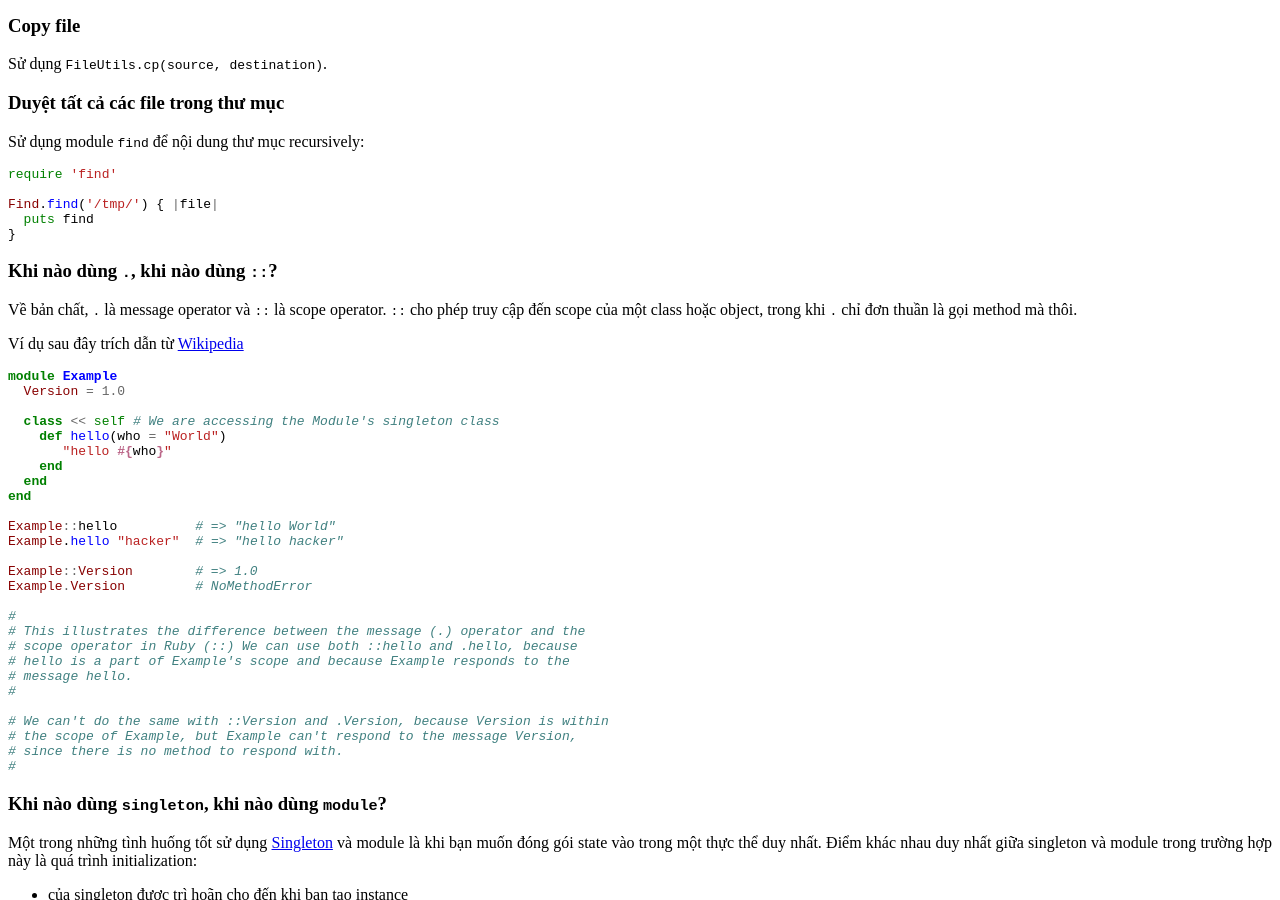
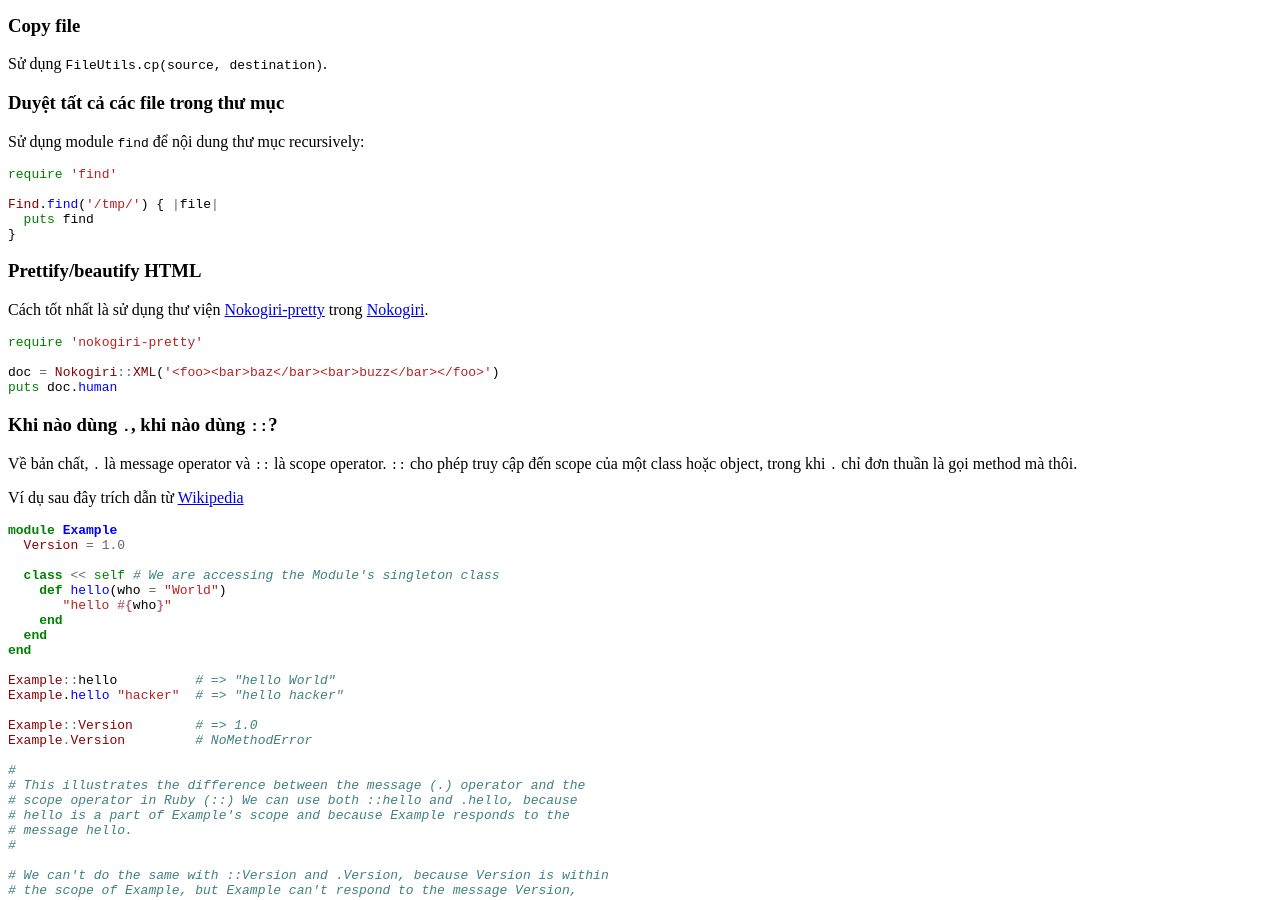
Before and after one commit to cmpitg/cmpitg.github.com, a Jekyll site: the page built from guides-vi/ruby.md, in a window 1280 px wide and 900 px high, scrolled down 811 px. Built offline with Jekyll 4.4.1, drawn with Linux system fonts in a browser that asks for light colours; Markdown is read by kramdown in place of the engine named in the settings; comment, search, counter and statistics services are not loaded.

Commit message:
HTML prettify @ ruby guide

````diff
--- a/guides-vi/ruby.md
+++ b/guides-vi/ruby.md
@@ -77,6 +77,19 @@ Find.find('/tmp/') { |file|
 }
 ```
 
+### Prettify/beautify HTML
+
+Cách tốt nhất là sử dụng thư viện
+[Nokogiri-pretty](https://github.com/tobym/nokogiri-pretty) trong
+[Nokogiri](http://nokogiri.org/).
+
+```ruby
+require 'nokogiri-pretty'
+
+doc = Nokogiri::XML('<foo><bar>baz</bar><bar>buzz</bar></foo>')
+puts doc.human
+```
+
 ### Khi nào dùng `.`, khi nào dùng `::`?
 
 Về bản chất, `.` là message operator và `::` là scope operator.  `::` cho phép
````
